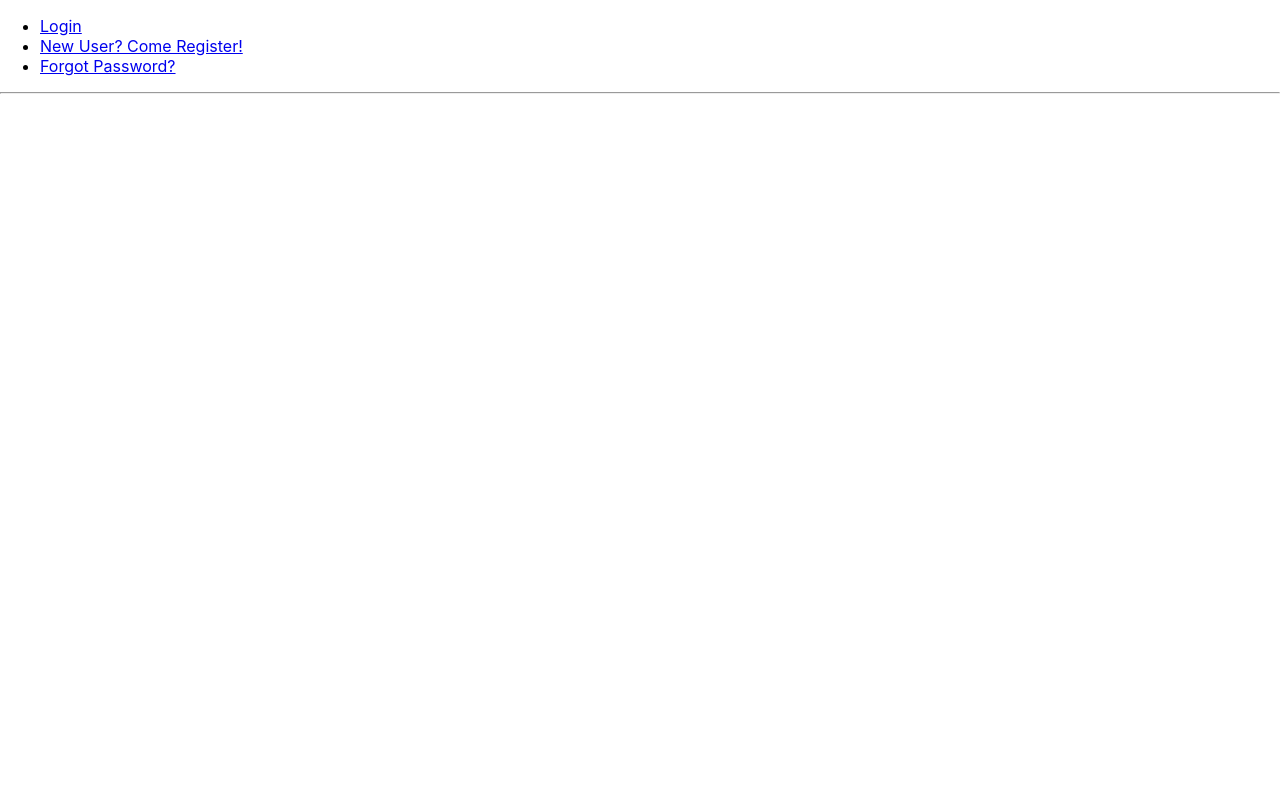
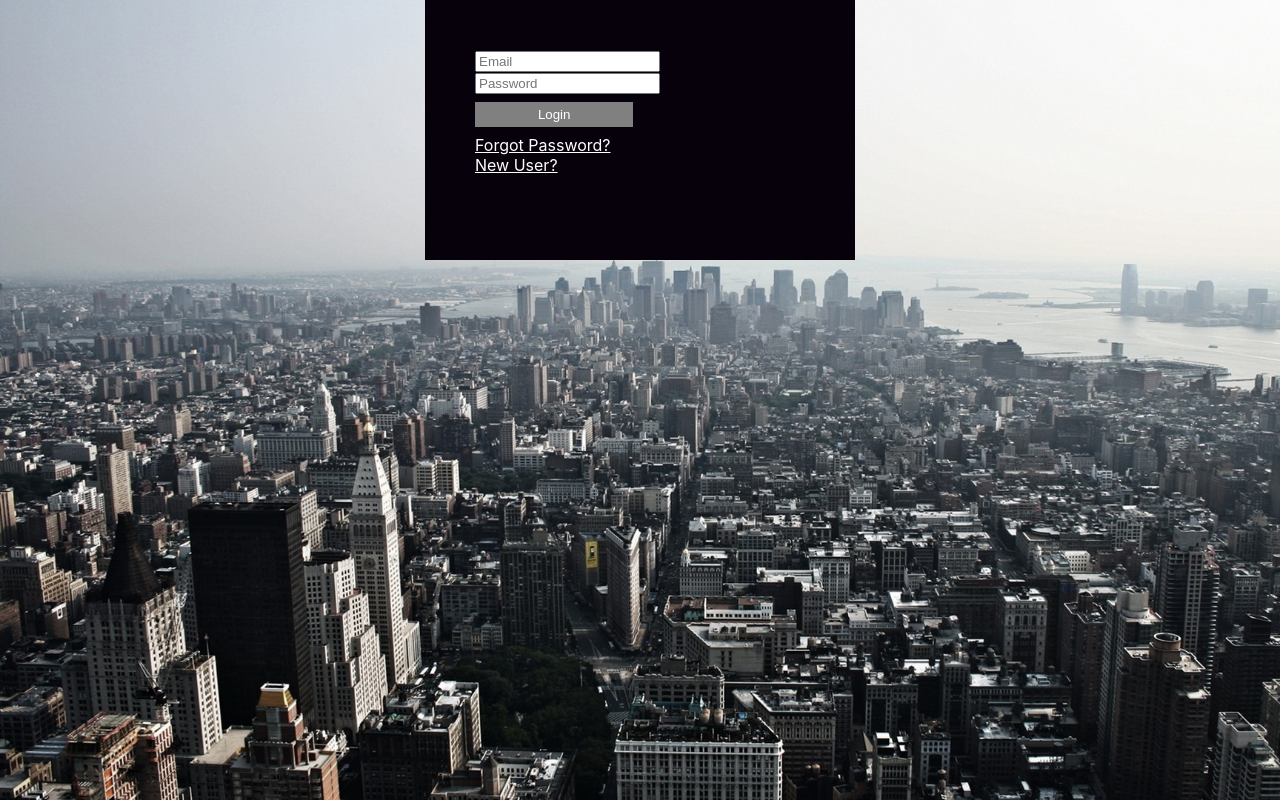
Before and after one commit to Hchen0496/Thrift-Shop-App, a React (Create React App) app: page / in a window 1280 px wide. Built offline with nearby package versions, Linux system fonts and the light colour scheme.

Commit message:
Corrected bg and box, but not position

```diff
--- a/src/App.css
+++ b/src/App.css
@@ -1,3 +1,29 @@
-.App {
-  text-align: center;
+.bg-login div {
+  background-image: url("./img/urban_1.jpg");
+  height: 100vh;
+  background-size: cover;
 }
+
+.box-for-login div {
+  background: rgba(7, 1, 12);
+  max-width: 330px;
+  padding: 50px;
+  margin: auto;
+  height: 20%;
+}
+
+#input-style input {
+}
+.input-style button {
+  background-color: gray;
+  color: white;
+  padding: 5px 20px;
+  margin: 8px 0;
+  border: none;
+  cursor: pointer;
+  width: 48%;
+}
+
+.input-style a {
+  color: white;
+}
--- a/src/App.js
+++ b/src/App.js
@@ -1,28 +1,7 @@
 import React from "react";
-import { AnimateOnChange, hideUntilLoaded } from "react-animation";
-import { useState, useEffect } from "react";
-import { BrowserRouter as Router, route, Link } from "react-router-dom";
 import Login from "./Login";
 import "./App.css";
 
-const Routing = () => (
-  <Router>
-    <div>
-      <ul>
-        <li>
-          <Link to="">Login</Link>
-        </li>
-        <li>
-          <Link to="">New User? Come Register!</Link>
-        </li>
-        <li>
-          <Link to="">Forgot Password?</Link>
-        </li>
-      </ul>
-      <hr />
-      <route exact path="/Login" component={Login} />
-    </div>
-  </Router>
-);
-
-export default Routing;
+export default function App() {
+  return <Login />;
+}
--- a/src/Login.js
+++ b/src/Login.js
@@ -1,3 +1,27 @@
 import React, { Component } from "react";
+import "./App.css";
 
-export default class Login {}
+export default class Login extends Component {
+  render() {
+    return (
+      <div className="bg-login">
+        <div className="box-for-login">
+          <div className="input-style">
+            <input type="email" name="e-mail" placeholder="Email" required />
+            <br />
+            <input
+              type="password"
+              name="password"
+              placeholder="Password"
+              required
+            />
+            <br />
+            <button type="submit">Login</button> <br />
+            <a href="#">Forgot Password?</a> <br />
+            <a href="#">New User?</a>
+          </div>
+        </div>
+      </div>
+    );
+  }
+}
--- a/src/index.js
+++ b/src/index.js
@@ -1,10 +1,10 @@
 import React from "react";
 import ReactDOM from "react-dom";
 import "./index.css";
-import Routing from "./App";
+import App from "./App";
 import * as serviceWorker from "./serviceWorker";
 
-ReactDOM.render(<Routing />, document.getElementById("root"));
+ReactDOM.render(<App />, document.getElementById("root"));
 
 // If you want your app to work offline and load faster, you can change
 // unregister() to register() below. Note this comes with some pitfalls.
```
Also changed, not shown: src/img/urban_1.jpg (added), 18 other files (tests, documents, lock files or other folders).
